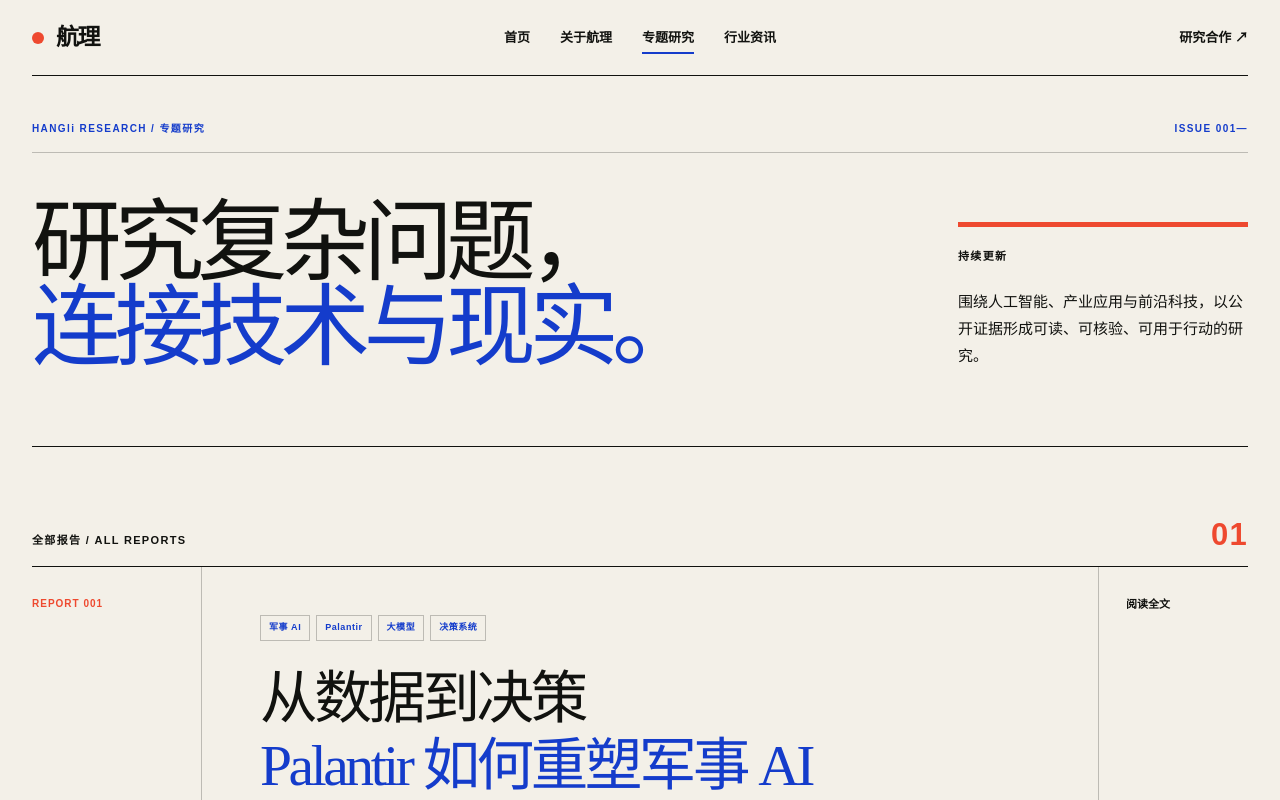
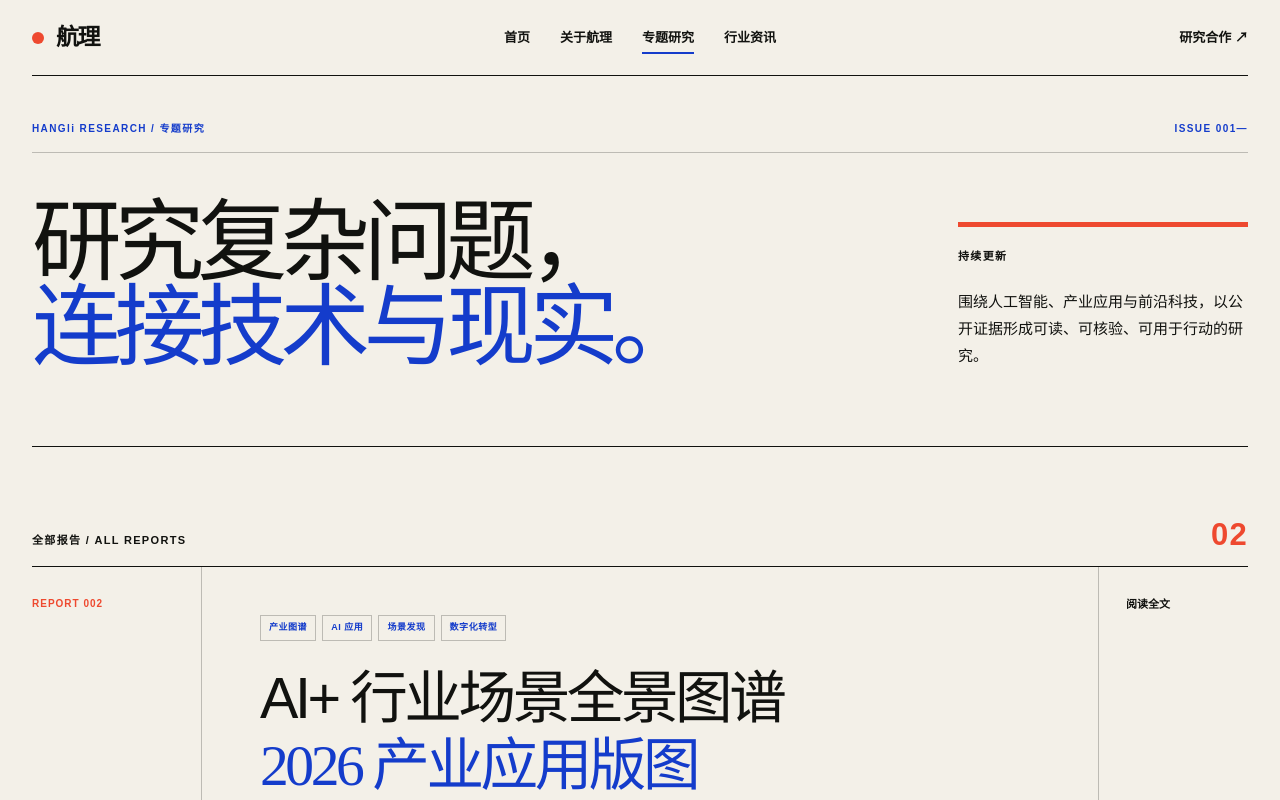
Before and after one commit to crystal5fish/hangli-tech-website, a Next.js app: page /research in a window 1280 px wide. Shown: the top 800 px of the page. Built offline with nearby package versions, Linux system fonts and the light colour scheme.

Commit message:
Add AI industry landscape to research archive
Condensed ResearchReport type and researchReports array into a single line for brevity.

```diff
--- a/app/research/reports.ts
+++ b/app/research/reports.ts
@@ -1,26 +1 @@
-export type ResearchReport = {
-  slug: string;
-  issue: string;
-  date: string;
-  title: string;
-  subtitle: string;
-  summary: string;
-  topics: string[];
-  readTime: string;
-  href: string;
-};
-
-export const researchReports: ResearchReport[] = [
-  {
-    slug: "palantir-military-ai",
-    issue: "REPORT 001",
-    date: "2026-08-01",
-    title: "从数据到决策",
-    subtitle: "Palantir 如何重塑军事 AI",
-    summary:
-      "系统研究 Palantir 在情报融合、联合指挥、目标工作、战术边缘和后勤战备等军事场景中的产品体系、解决方案、商业路径与治理边界。",
-    topics: ["军事 AI", "Palantir", "大模型", "决策系统"],
-    readTime: "约 25 分钟",
-    href: "/research/palantir-military-ai.html",
-  },
-];
+export type ResearchReport = { slug: string; issue: string; date: string; title: string; subtitle: string; summary: string; topics: string[]; readTime: string; href: string; }; export const researchReports: ResearchReport[] = [{ slug: "ai-industry-landscape-2026", issue: "REPORT 002", date: "2026-02-26", title: "AI+ 行业场景全景图谱", subtitle: "2026 产业应用版图", summary: "以一张全景图系统梳理智慧地产、制造、能源、医疗、零售、金融、物流、文旅、采矿、教育、农业、城市、环保、交通与水务等行业的 AI 应用场景。", topics: ["产业图谱", "AI 应用", "场景发现", "数字化转型"], readTime: "单页全景图", href: "/research/ai-industry-landscape-2026.pdf" }, { slug: "palantir-military-ai", issue: "REPORT 001", date: "2026-08-01", title: "从数据到决策", subtitle: "Palantir 如何重塑军事 AI", summary: "系统研究 Palantir 在情报融合、联合指挥、目标工作、战术边缘和后勤战备等军事场景中的产品体系、解决方案、商业路径与治理边界。", topics: ["军事 AI", "Palantir", "大模型", "决策系统"], readTime: "约 25 分钟", href: "/research/palantir-military-ai.html" }];
```
